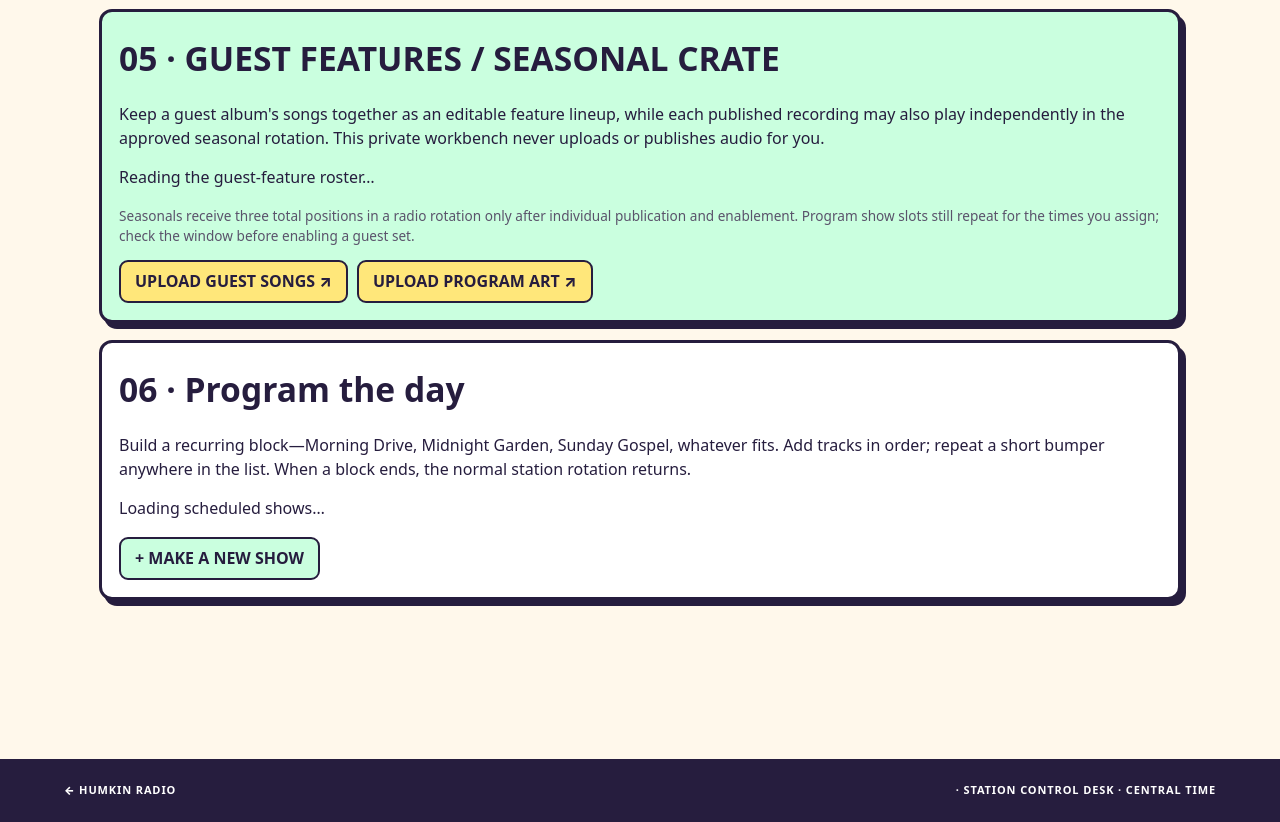
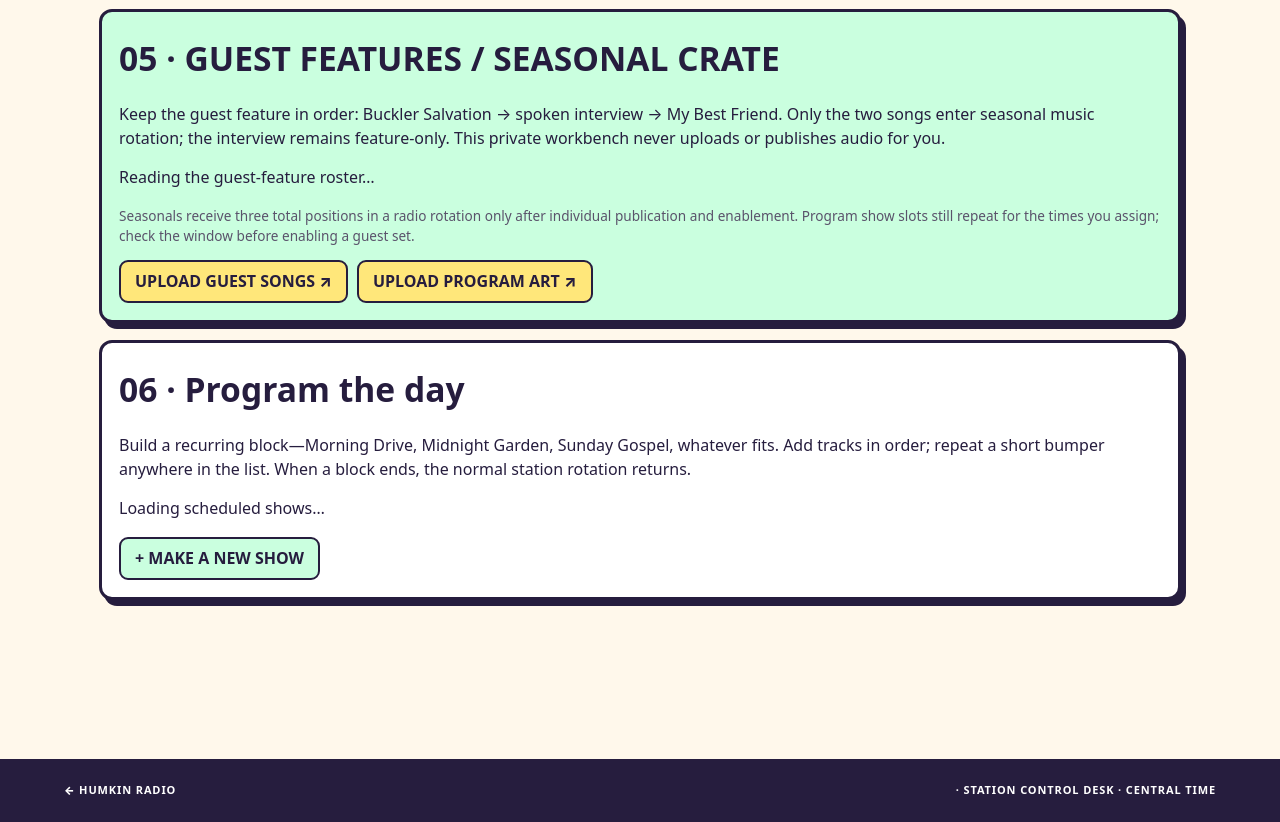
Before and after one commit to the-static-collective/HUMKIN, a plain HTML site: page fm/manage/index.html in a window 1280 px wide. Shown: the part 3987-4809 px from the top of the page. Drawn offline with Linux system fonts and the light colour scheme; a script that the page names is missing.

Commit message:
Clarify that the Eno Efia spoken introduction is feature-only

```diff
--- a/fm/manage/index.html
+++ b/fm/manage/index.html
@@ -188,7 +188,7 @@ dialog input:not([type=checkbox]),dialog select{width:100%}
 </section>
 <section id="guest-features" class="mint">
 <h2>05 · GUEST FEATURES / SEASONAL CRATE</h2>
-<p>Keep a guest album's songs together as an editable feature lineup, while each published recording may also play independently in the approved seasonal rotation. This private workbench never uploads or publishes audio for you.</p>
+<p>Keep the guest feature in order: Buckler Salvation → spoken interview → My Best Friend. Only the two songs enter seasonal music rotation; the interview remains feature-only. This private workbench never uploads or publishes audio for you.</p>
 <div id="guest-feature-list" aria-live="polite"><p>Reading the guest-feature roster…</p></div>
 <p class="sub">Seasonals receive three total positions in a radio rotation only after individual publication and enablement. Program show slots still repeat for the times you assign; check the window before enabling a guest set.</p>
 <div class="row"><a class="button secondary" href="../load/">UPLOAD GUEST SONGS ↗</a><a class="button secondary" href="#art-library">UPLOAD PROGRAM ART ↗</a></div>
```
